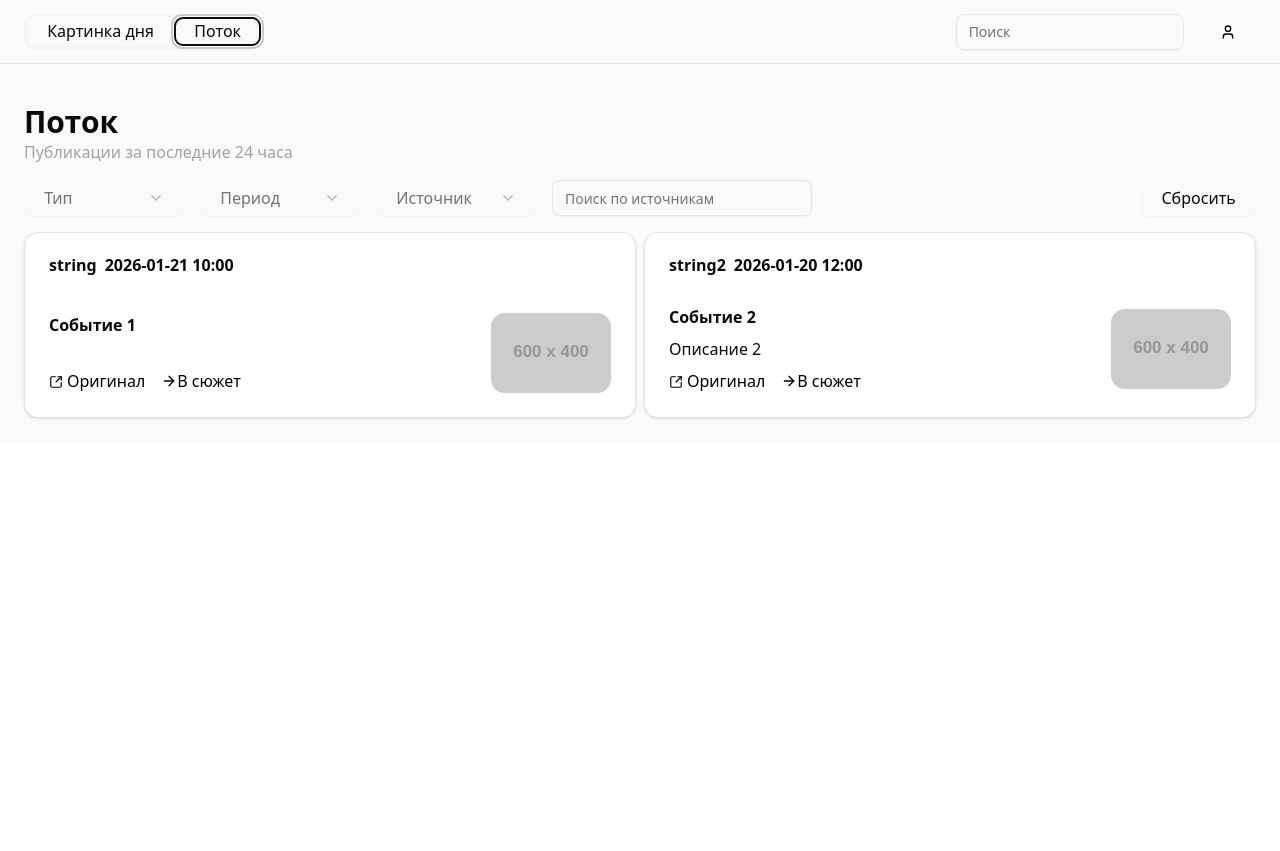
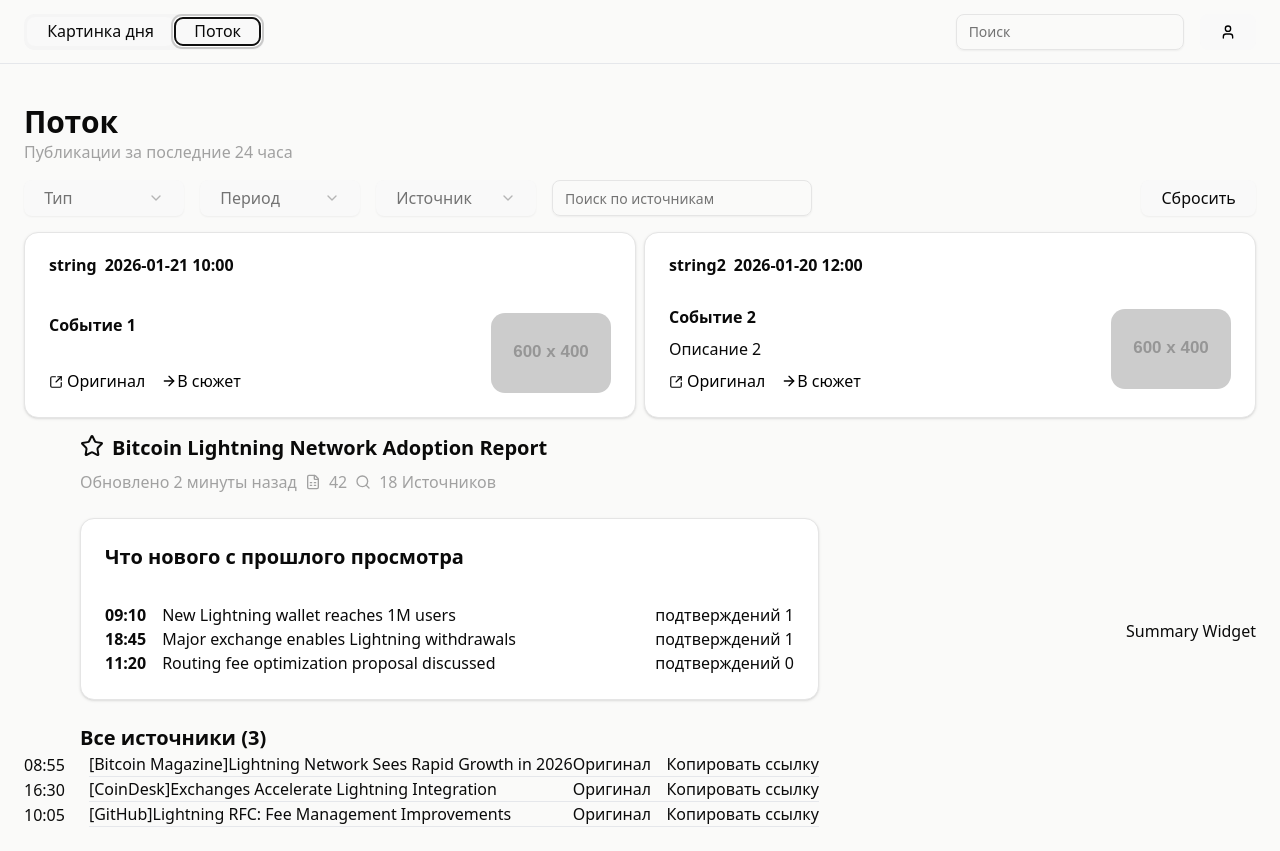
Before and after one commit to dreyxyd/ai-assistant, a React (Vite) app: page / in a window 1280 px wide. Both pictures are taken after a click on the tab "Поток". Before the commit the page ends 800 px from the top, so only its background shows below. Built offline with nearby package versions, Linux system fonts and the light colour scheme.

Commit message:
article page 50%

```diff
--- /dev/null
+++ b/src/components/custom/AllSourcesPostsList/ui/AllSourcesPostsList.tsx
@@ -0,0 +1,57 @@
+import { formatTime } from '@/lib/formatters.ts';
+import { useState } from 'react';
+
+export interface AllSourcesItem {
+  id: number;
+  time: string;
+  sourceName: string;
+  title: string;
+  outerLink: string;
+}
+interface AllSourcesPostsList {
+  data: AllSourcesItem[];
+}
+export const AllSourcesPostsList = ({ data }: AllSourcesPostsList) => {
+  const [copiedId, setCopiedId] = useState<number | null>(null);
+
+  const handleCopy = async (id: number, link: string) => {
+    try {
+      await navigator.clipboard.writeText(link);
+      setCopiedId(id);
+
+      // Возвращаем текст обратно через 2 секунды
+      setTimeout(() => {
+        setCopiedId(null);
+      }, 2000);
+    } catch (error) {
+      console.error('Failed to copy:', error);
+    }
+  };
+  return (
+    <div>
+      <div className="text-xl font-bold pl-14">Все источники ({data.length})</div>
+      {data.map((item) => (
+        <div className="flex flex-row gap-6 items-center justify-start">
+          <div>{formatTime(item.time)}</div>
+          <div className="border-b border-gray-200 flex flex-row items-center justify-between w-full">
+            <div className="flex flex-row justify-center items-center">
+              <div>[{item.sourceName}]</div>
+              <div>{item.title}</div>
+            </div>
+            <div className="flex flex-row justify-center items-center">
+              <span className="hover:text-neutral-500 flex flex-row items-center justify-center gap-1 cursor-pointer">
+                Оригинал
+              </span>
+              <div
+                onClick={() => handleCopy(item.id, item.outerLink)}
+                className="hover:underline w-42 text-right cursor-pointer"
+              >
+                {copiedId === item.id ? 'Скопировано!' : 'Копировать ссылку'}
+              </div>
+            </div>
+          </div>
+        </div>
+      ))}
+    </div>
+  );
+};
--- /dev/null
+++ b/src/components/custom/ArticleHeader/ui/ArticleHeader.tsx
@@ -0,0 +1,32 @@
+import { FileSpreadsheet, Search, Star } from 'lucide-react';
+
+export interface HeaderData {
+  isFavourite?: boolean;
+  title: string;
+  lastUpdatedAt: string;
+  postsCount: number;
+  sourcesCount: number;
+}
+interface ArticleHeader {
+  data: HeaderData;
+}
+export const ArticleHeader = ({ data }: ArticleHeader) => {
+  const { isFavourite, title, lastUpdatedAt, postsCount, sourcesCount } = data;
+  return (
+    <div className="flex flex-col justify-center gap-2">
+      <div className="flex flex-row gap-2">
+        {isFavourite && <Star />} <span className="text-xl font-bold">{title}</span>
+      </div>
+      <div className="flex flex-row gap-2 text-neutral-400">
+        <div>Обновлено {lastUpdatedAt} назад</div>
+        <div className="flex flex-row gap-2 items-center">
+          <FileSpreadsheet size={16} /> {postsCount}
+        </div>
+        <div className="flex flex-row gap-2 items-center">
+          <Search size={16} />
+          {sourcesCount} Источников
+        </div>
+      </div>
+    </div>
+  );
+};
--- a/src/components/custom/EventItem/ui/EventItem.tsx
+++ b/src/components/custom/EventItem/ui/EventItem.tsx
@@ -2,6 +2,7 @@ import { Card, CardContent, CardHeader, CardTitle } from '@/components/ui/card.t
 import { Star } from 'lucide-react';
 
 export interface EventItem {
+  id: number;
   imageUrl?: string;
   title: string;
   badgeText?: string;
@@ -21,7 +22,7 @@ interface EventItemProps {
 
 export const EventItem = ({ event, showImage = false }: EventItemProps) => {
   return (
-    <Card key={event.title}>
+    <Card key={event.id}>
       <CardHeader>
         {event.imageUrl && showImage && (
           <div className="w-full">
--- a/src/components/custom/FavouritesGrid/ui/Favourites.tsx
+++ b/src/components/custom/FavouritesGrid/ui/Favourites.tsx
@@ -3,6 +3,7 @@ import { EventsGrid } from '@/components/custom/EventsGrid/ui/EventsGrid.tsx';
 //TODO: вынести логику получения с бекенда избранного в хук
 const events = [
   {
+    id: 1,
     imageUrl: 'https://placehold.co/600x400',
     title: 'title',
     lastUpdateTitle: 'lastUpdateTitle',
@@ -14,6 +15,7 @@ const events = [
     lastUpdatedAt: 'lastUpdatedAt',
   },
   {
+    id: 2,
     title: 'title 2',
     badgeText: 'badgeText 2',
     lastUpdateTitle: 'lastUpdateTitle 2',
--- a/src/components/custom/OtherEventsGrid/ui/OtherEventsGrid.tsx
+++ b/src/components/custom/OtherEventsGrid/ui/OtherEventsGrid.tsx
@@ -3,6 +3,7 @@ import { EventsGrid } from '@/components/custom/EventsGrid/ui/EventsGrid.tsx';
 //TODO: вынести логику получения с бекенда избранного в хук
 const events = [
   {
+    id: 1,
     imageUrl: 'https://placehold.co/600x400',
     title: 'title',
     lastUpdateTitle: 'lastUpdateTitle',
@@ -14,6 +15,7 @@ const events = [
     lastUpdatedAt: 'lastUpdatedAt',
   },
   {
+    id: 2,
     imageUrl: 'https://placehold.co/600x400',
     title: 'title2',
     lastUpdateTitle: 'lastUpdateTitle',
@@ -25,6 +27,7 @@ const events = [
     lastUpdatedAt: 'lastUpdatedAt',
   },
   {
+    id: 3,
     imageUrl: 'https://placehold.co/600x400',
     title: 'title1',
     lastUpdateTitle: 'lastUpdateTitle',
@@ -36,6 +39,7 @@ const events = [
     lastUpdatedAt: 'lastUpdatedAt',
   },
   {
+    id: 4,
     imageUrl: 'https://placehold.co/600x400',
     title: 'title3',
     lastUpdateTitle: 'lastUpdateTitle',
@@ -47,6 +51,7 @@ const events = [
     lastUpdatedAt: 'lastUpdatedAt',
   },
   {
+    id: 5,
     imageUrl: 'https://placehold.co/600x400',
     title: 'title4',
     lastUpdateTitle: 'lastUpdateTitle',
@@ -58,6 +63,7 @@ const events = [
     lastUpdatedAt: 'lastUpdatedAt',
   },
   {
+    id: 6,
     imageUrl: 'https://placehold.co/600x400',
     title: 'title5',
     lastUpdateTitle: 'lastUpdateTitle',
@@ -69,6 +75,7 @@ const events = [
     lastUpdatedAt: 'lastUpdatedAt',
   },
   {
+    id: 7,
     imageUrl: 'https://placehold.co/600x400',
     title: 'title6',
     lastUpdateTitle: 'lastUpdateTitle',
--- /dev/null
+++ b/src/components/custom/WhatsNew/ui/WhatsNew.tsx
@@ -0,0 +1,35 @@
+import { Card, CardContent, CardHeader, CardTitle } from '@/components/ui/card.tsx';
+import { formatTime } from '@/lib/formatters.ts';
+
+export interface WhatsNewItem {
+  id: number;
+  time: string;
+  title: string;
+  confirmed: number;
+}
+interface WhatsNew {
+  data: WhatsNewItem[];
+}
+export const WhatsNew = ({ data }: WhatsNew) => {
+  return (
+    <Card className="w-full">
+      <CardHeader>
+        <CardTitle className="text-xl font-bold">Что нового с прошлого просмотра</CardTitle>
+      </CardHeader>
+      <CardContent className="flex flex-col gap-4 justify-center items-between">
+        <ul>
+          {data.map((item) => (
+            <li key={item.id} className="flex flex-row gap-4 justify-between items-center">
+              <div className="flex gap-4">
+                <span className="font-bold">{formatTime(item.time)} </span>
+                <span>{item.title}</span>
+              </div>
+
+              <span>подтверждений {item.confirmed}</span>
+            </li>
+          ))}
+        </ul>
+      </CardContent>
+    </Card>
+  );
+};
--- a/src/index.css
+++ b/src/index.css
@@ -51,11 +51,11 @@
 
 /*a {*/
 /*  font-weight: 500;*/
-/*  color: #646cff;*/
+/*  color: #606060;*/
 /*  text-decoration: inherit;*/
 /*}*/
 /*a:hover {*/
-/*  color: #535bf2;*/
+/*  color: #7a7a7a;*/
 /*}*/
 
 /*body {*/
--- /dev/null
+++ b/src/lib/formatters.ts
@@ -0,0 +1,6 @@
+export const formatTime = (isoString: string) => {
+  return new Date(isoString).toLocaleTimeString('ru-RU', {
+    hour: '2-digit',
+    minute: '2-digit',
+  });
+};
--- /dev/null
+++ b/src/pages/ArticlePage.tsx
@@ -0,0 +1,83 @@
+import { ArticleHeader, type HeaderData } from '@/components/custom/ArticleHeader/ui/ArticleHeader.tsx';
+import { WhatsNew, type WhatsNewItem } from '@/components/custom/WhatsNew/ui/WhatsNew.tsx';
+import {
+  type AllSourcesItem,
+  AllSourcesPostsList,
+} from '@/components/custom/AllSourcesPostsList/ui/AllSourcesPostsList.tsx';
+
+interface Article {
+  headerData: HeaderData;
+  whatsNew: WhatsNewItem[];
+  allSources: AllSourcesItem[];
+}
+const article: Article = {
+  headerData: {
+    isFavourite: true,
+    title: 'Bitcoin Lightning Network Adoption Report',
+    lastUpdatedAt: '2 минуты',
+    postsCount: 42,
+    sourcesCount: 18,
+  },
+
+  whatsNew: [
+    {
+      id: 1,
+      time: '2026-01-15T09:10:00Z',
+      title: 'New Lightning wallet reaches 1M users',
+      confirmed: 1,
+    },
+    {
+      id: 2,
+      time: '2026-01-14T18:45:00Z',
+      title: 'Major exchange enables Lightning withdrawals',
+      confirmed: 1,
+    },
+    {
+      id: 3,
+      time: '2026-01-13T11:20:00Z',
+      title: 'Routing fee optimization proposal discussed',
+      confirmed: 0,
+    },
+  ],
+
+  allSources: [
+    {
+      id: 101,
+      time: '2026-01-15T08:55:00Z',
+      sourceName: 'Bitcoin Magazine',
+      title: 'Lightning Network Sees Rapid Growth in 2026',
+      outerLink: 'https://bitcoinmagazine.com/markets/lightning-network-growth-2026',
+    },
+    {
+      id: 102,
+      time: '2026-01-14T16:30:00Z',
+      sourceName: 'CoinDesk',
+      title: 'Exchanges Accelerate Lightning Integration',
+      outerLink: 'https://www.coindesk.com/tech/lightning-integration-exchanges',
+    },
+    {
+      id: 103,
+      time: '2026-01-13T10:05:00Z',
+      sourceName: 'GitHub',
+      title: 'Lightning RFC: Fee Management Improvements',
+      outerLink: 'https://github.com/lightning/bolts/pull/1234',
+    },
+  ],
+};
+
+export const ArticlePage = () => {
+  const { headerData, whatsNew, allSources } = article;
+  return (
+    <div className="flex flex-row justify-between items-center w-full gap-4">
+      <div className="flex flex-col justify-center items-start gap-6">
+        <div className="pl-14 w-full flex flex-col gap-6">
+          <ArticleHeader data={headerData} />
+          <WhatsNew data={whatsNew} />
+        </div>
+
+        <AllSourcesPostsList data={allSources} />
+      </div>
+      <div className="flex flex-col">Summary Widget</div>
+    </div>
+  );
+};
--- a/src/pages/StreamPage.tsx
+++ b/src/pages/StreamPage.tsx
@@ -1,4 +1,5 @@
 import { EventsStream } from '@/widgets/EventsStream/ui/EventsStream.tsx';
+import { ArticlePage } from '@/pages/ArticlePage.tsx';
 
 export const StreamPage = () => {
   return (
@@ -8,6 +9,7 @@ export const StreamPage = () => {
         <div className="text-neutral-400">Публикации за последние 24 часа</div>
       </div>
       <EventsStream />
+      <ArticlePage />
     </div>
   );
 };
```
